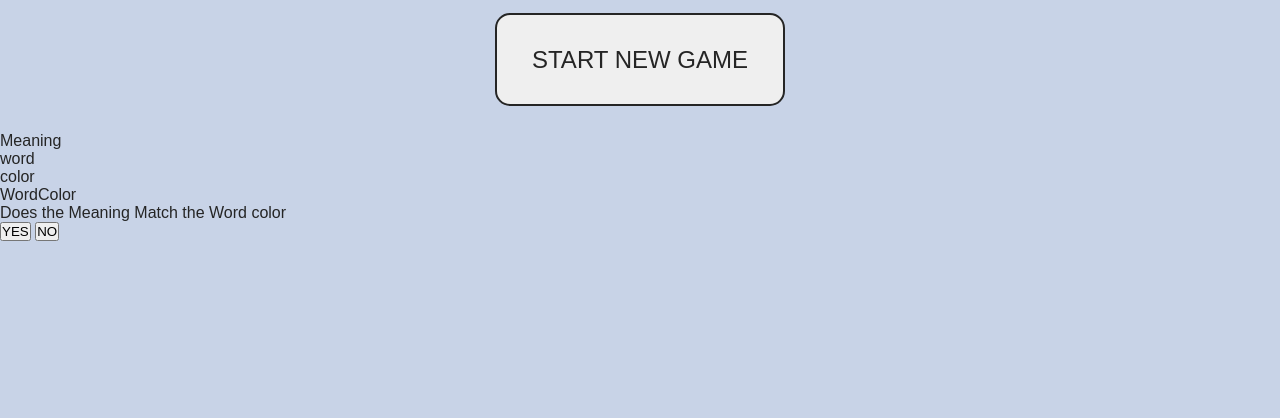
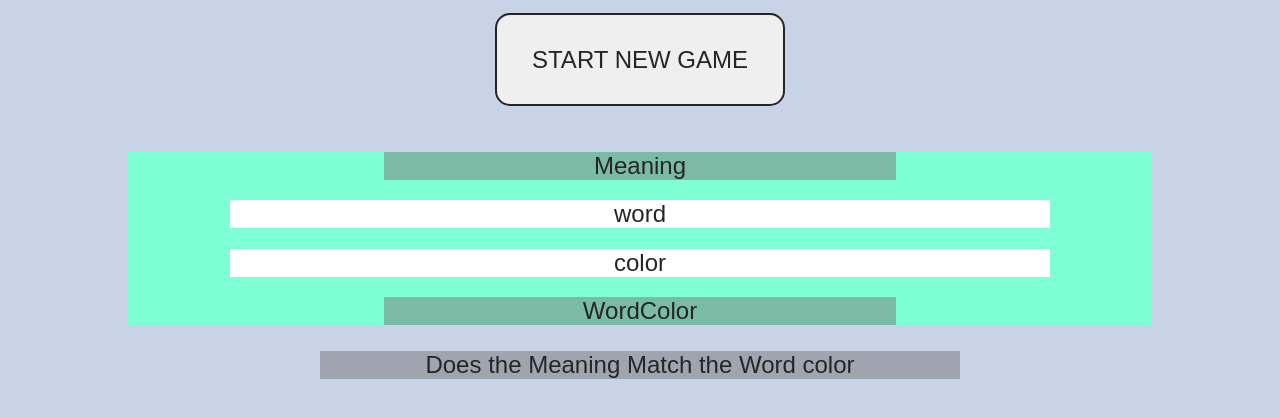
Before and after one commit to MTSSamsioe/Color-Mash, a plain HTML site: page index.html in a window 1280 px wide. Shown: the part 166-584 px from the top of the page. Drawn offline with Linux system fonts and the light colour scheme; a web font is replaced by a local one.

Commit message:
Add basic styling to game section

```diff
--- a/assets/css/style.css
+++ b/assets/css/style.css
@@ -77,3 +77,60 @@ body {
     border-radius: 15px;
     font-family: inherit;
 }
+
+/*Game section*/
+
+.gameSection {
+    margin: 0 auto;
+    background-color: aquamarine;
+    width: 80%;
+}
+
+#meaning, #wordColor {
+    margin: 2% auto;
+    text-align: center;
+    background-color: rgb(120, 120, 120, 0.5);
+    width: 50%;
+    height: auto;
+    font-size: 1.5rem;
+}
+
+#topWord, #bottomWord {
+    margin: 2% auto;
+    text-align: center;
+    background-color: white;
+    width: 80%;
+    height: auto;
+    font-size: 1.5rem;
+
+}
+
+#instructions {
+    margin: 0 auto;
+    width: 100%;
+
+}
+
+#instructionsBox {
+    text-align: center;
+    margin: 2% auto;
+    width: 50%;
+    font-size: 1.5rem;
+    background-color: rgb(120, 120, 120, 0.5);
+
+}
+
+#answerSection {
+    margin: 2% auto;
+    width: 100%;
+    text-align: center ;
+
+}
+
+.btn {
+    visibility: hidden;
+    font-size: 1.5rem;
+    line-height: 80%;
+    padding: 35px;
+    color: blue;
+}
```
